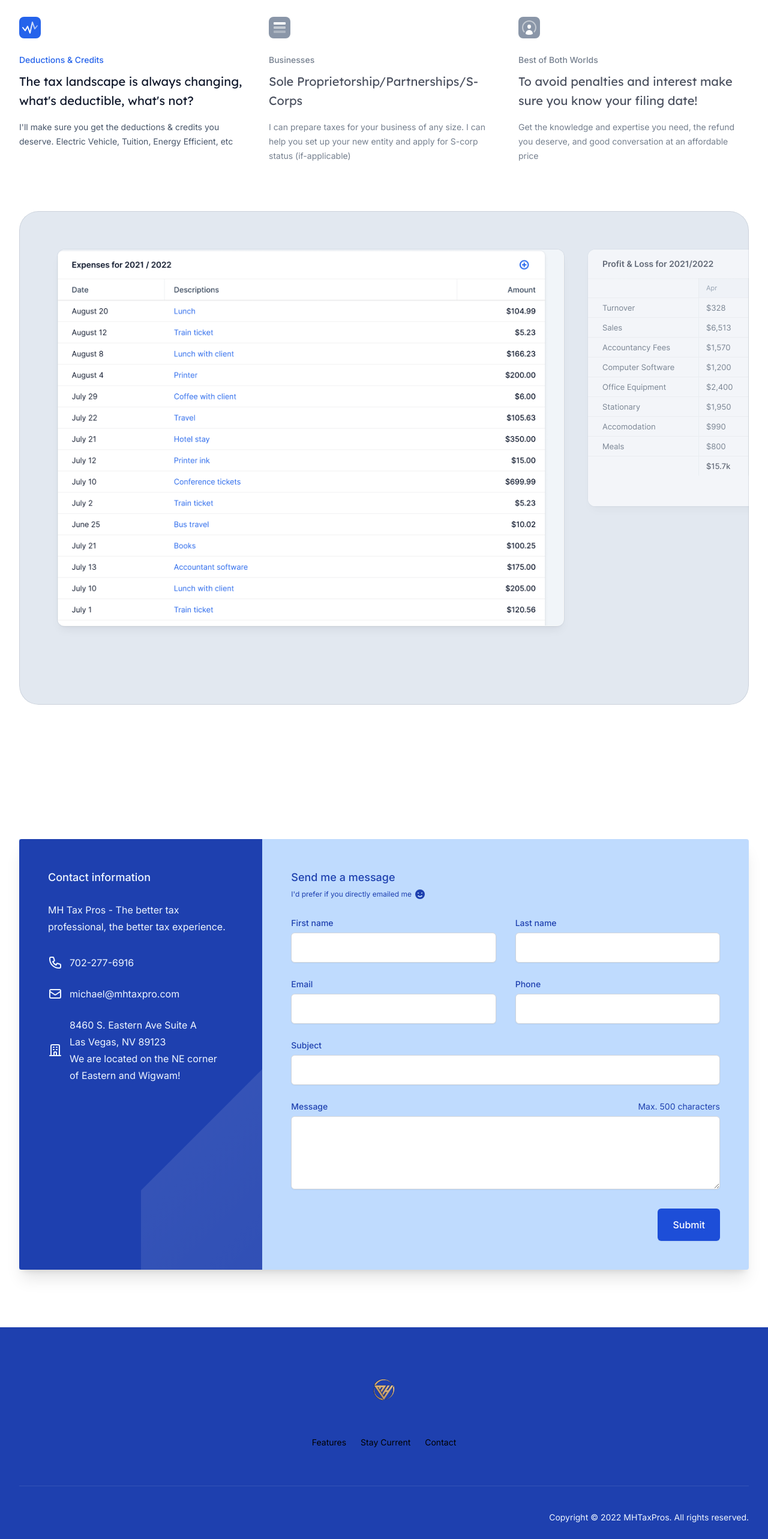
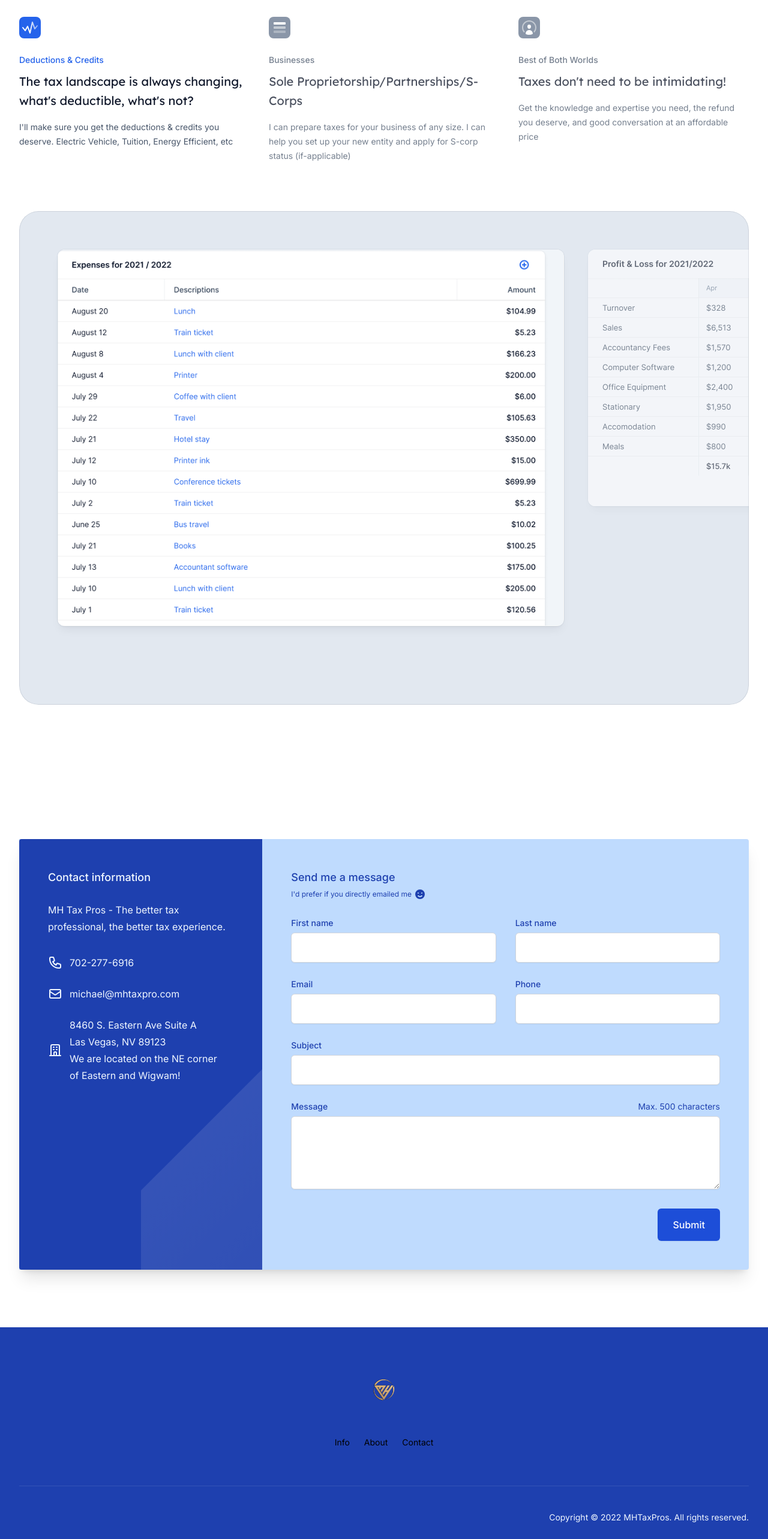
Before and after one commit to Jang0F377/MHTaxPro-option1, a Next.js app: page / in a window 1280 px wide. Shown: the part 3400-5966 px from the top of the page at 60% size. Built offline with nearby package versions, Linux system fonts and the light colour scheme.

Commit message:
UI Fixes

```diff
--- a/src/components/Footer.jsx
+++ b/src/components/Footer.jsx
@@ -13,8 +13,8 @@ export function Footer() {
           />
           <nav className="mt-10 text-sm" aria-label="quick links">
             <div className="-my-1 flex justify-center gap-x-6 text-center">
-              <NavLink href="#features">Features</NavLink>
-              <NavLink href="#testimonials">Stay Current</NavLink>
+              <NavLink href="#features">Info</NavLink>
+              <NavLink href="#testimonials">About</NavLink>
               <NavLink href="#pricing">Contact</NavLink>
             </div>
           </nav>
--- a/src/components/PrimaryFeatures.jsx
+++ b/src/components/PrimaryFeatures.jsx
@@ -8,9 +8,6 @@ import { CallToAction } from '@/components/CallToAction'
 import NewsCards from '@/components/NewsCards'
 import DatesToRemember from '@/components/DatesToRemember'
 import backgroundImage from '@/images/background-features.jpg'
-import screenshotExpenses from '@/images/screenshots/expenses.png'
-import profitLoss from '@/images/screenshots/profit-loss.png'
-import moneyPic from '@/images/screenshots/pexels-karolina-grabowska-4386372.jpg'
 
 const features = [
   {
--- a/src/components/SecondaryFeatures.jsx
+++ b/src/components/SecondaryFeatures.jsx
@@ -5,9 +5,6 @@ import clsx from 'clsx'
 
 import { Container } from '@/components/Container'
 
-import { CallToAction } from '@/components/CallToAction'
-import NewsCards from '@/components/NewsCards'
-import DatesToRemember from '@/components/DatesToRemember'
 import screenshotExpenses from '@/images/screenshots/expenses.png'
 import profitLoss from '@/images/screenshots/profit-loss.png'
 import moneyPic from '@/images/screenshots/pexels-karolina-grabowska-4386372.jpg'
@@ -79,7 +76,7 @@ const features = [
   {
     name: 'Best of Both Worlds',
     summary:
-      'To avoid penalties and interest make sure you know your filing date!',
+      "Taxes don't need to be intimidating!",
     description:
         'Get the knowledge and expertise you need, the refund you deserve, and good conversation at an affordable price',
     image: moneyPic,
@@ -219,7 +216,7 @@ export function SecondaryFeatures() {
       className="pt-20 pb-14 sm:pb-20 sm:pt-32 lg:pb-32"
     >
       <div className="mx-auto max-w-2xl md:text-center">
-      <h2 className="font-display text-3xl tracking-tight text-blue-900  sm:text-4xl md:text-5xl">
+      <h2 className="font-display text-3xl tracking-tight ml-1 pl-0.5 md:ml-0 md:pl-0 text-blue-900  sm:text-4xl md:text-5xl">
         Everything to make you feel good about your taxes
       </h2>
       </div>
```
